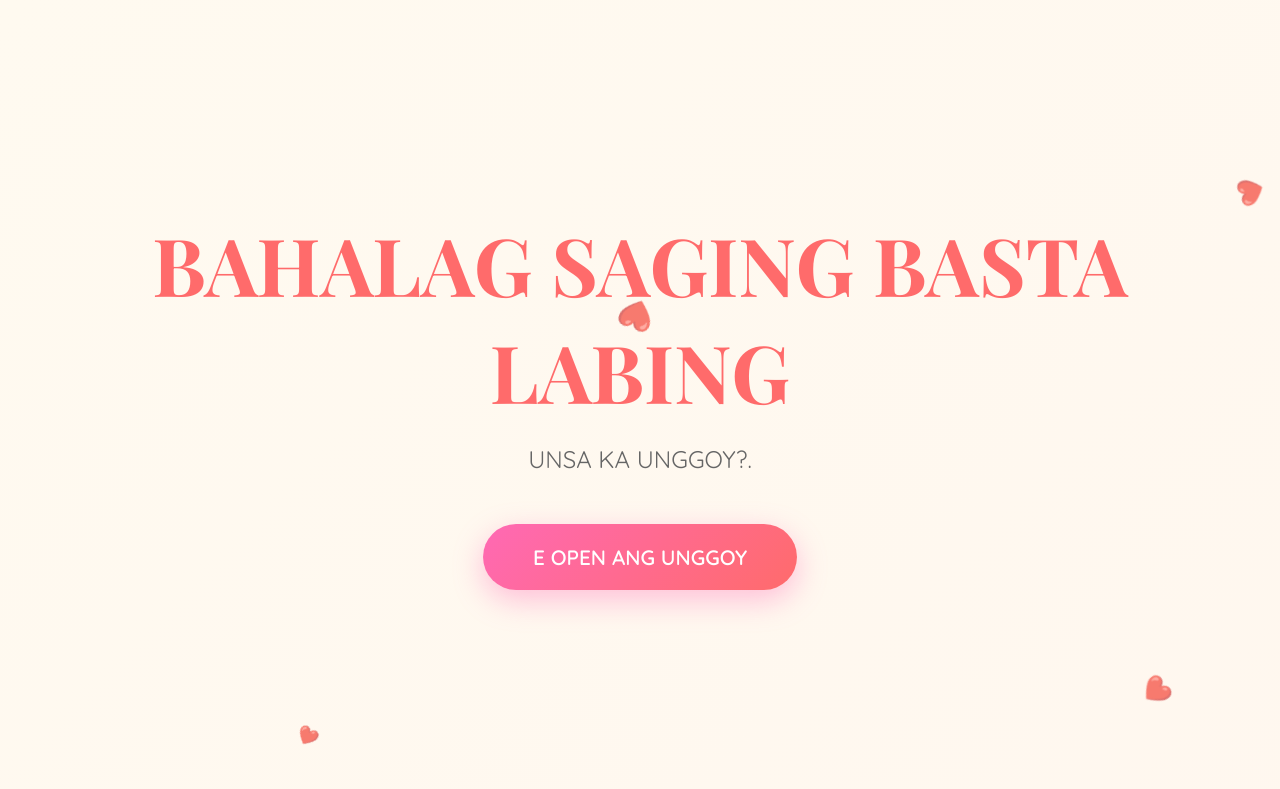
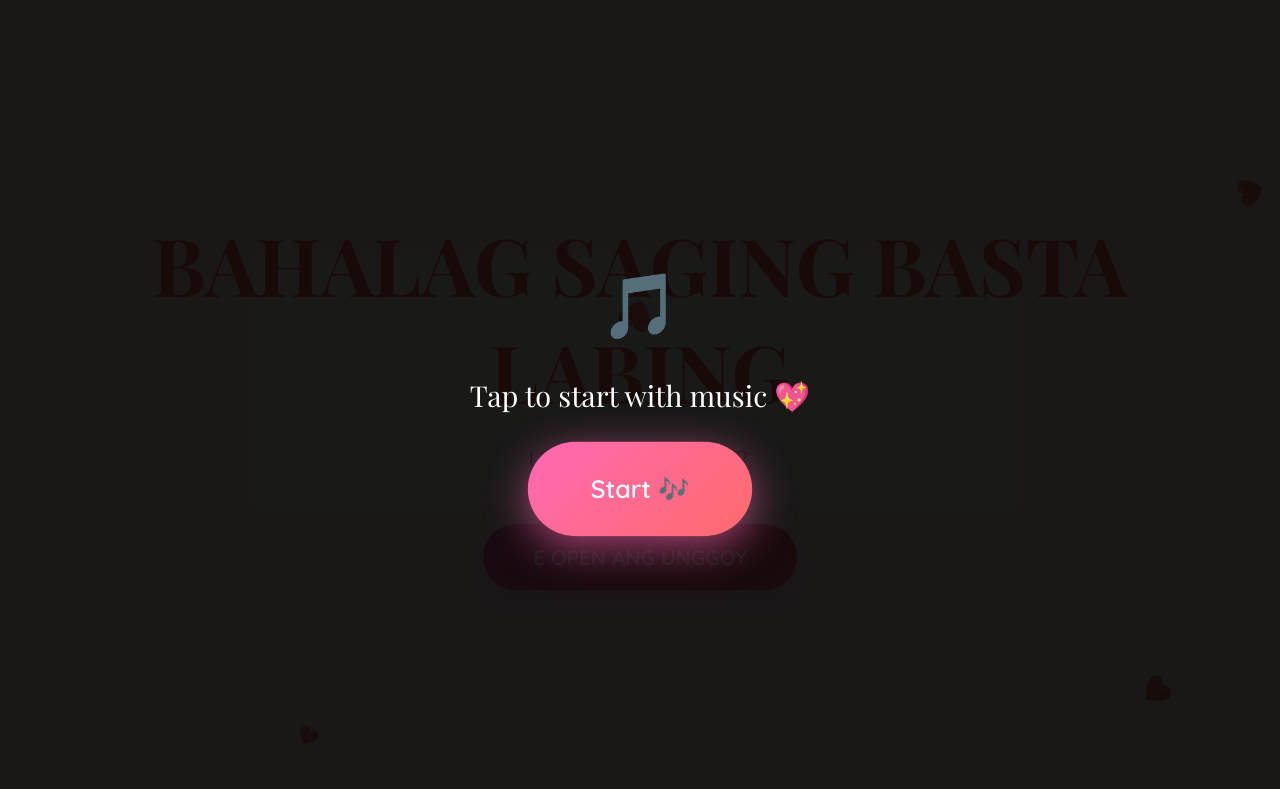
Before and after one commit to jolooooooooo/gift, a plain HTML site: page index.html in a window 1280 px wide. Shown: the top 789 px of the page. Drawn offline with nearby package versions, Linux system fonts and the light colour scheme.

Commit message:
Update index.html

```diff
--- a/index.html
+++ b/index.html
@@ -526,14 +526,78 @@
                 flex-direction: column;
             }
         }
+
+        /* Music Start Overlay */
+        .music-overlay {
+            position: fixed;
+            top: 0;
+            left: 0;
+            width: 100%;
+            height: 100%;
+            background: rgba(0, 0, 0, 0.9);
+            z-index: 9999;
+            display: flex;
+            align-items: center;
+            justify-content: center;
+            flex-direction: column;
+            gap: 30px;
+        }
+
+        .music-overlay.hidden {
+            display: none;
+        }
+
+        .music-start-button {
+            background: linear-gradient(135deg, var(--dark-pink), var(--red));
+            color: white;
+            border: none;
+            padding: 30px 60px;
+            font-size: 1.5rem;
+            font-family: 'Quicksand', sans-serif;
+            font-weight: 600;
+            border-radius: 50px;
+            cursor: pointer;
+            box-shadow: 0 10px 40px rgba(255, 105, 180, 0.6);
+            transition: all 0.3s ease;
+            animation: pulse 2s infinite;
+        }
+
+        .music-start-button:active {
+            transform: scale(0.95);
+        }
+
+        .music-overlay-text {
+            color: white;
+            font-size: 1.8rem;
+            text-align: center;
+            font-family: 'Playfair Display', serif;
+            padding: 0 20px;
+        }
+
+        .music-overlay-emoji {
+            font-size: 4rem;
+            animation: bounce 1s infinite;
+        }
+
+        @keyframes bounce {
+            0%, 100% { transform: translateY(0); }
+            50% { transform: translateY(-20px); }
+        }
     </style>
 </head>
 <body>
+    <!-- Music Start Overlay -->
+    <div class="music-overlay" id="musicOverlay">
+        <div class="music-overlay-emoji">🎵</div>
+        <div class="music-overlay-text">Tap to start with music 💖</div>
+        <button class="music-start-button" id="startMusicBtn">Start 🎶</button>
+    </div>
+
     <!-- Floating Hearts -->
     <div class="hearts-container" id="heartsContainer"></div>
 
     <!-- Background Music (Auto-play) -->
-    <audio id="bgMusic" autoplay loop>
+    <audio id="bgMusic" loop>
         <source src="bg.mp3" type="audio/mpeg">
     </audio>
 
@@ -658,7 +722,7 @@
 
             <div class="reason-card">
                 <div class="reason-front">
-                    <span class="reason-number">Lingin og Face</span>
+                    <span class="reason-number">Lingin of Face</span>
                 </div>
                 <div class="reason-back">
                     <p class="reason-text">The way you support my dreams and ambitions</p>
@@ -780,23 +844,30 @@
     </div>
 
     <script>
-        // Auto-play background music on user interaction
+        // Music Start - Mobile Friendly
         document.addEventListener('DOMContentLoaded', function() {
             const bgMusic = document.getElementById('bgMusic');
+            const musicOverlay = document.getElementById('musicOverlay');
+            const startMusicBtn = document.getElementById('startMusicBtn');
 
-            // Try to play immediately
-            bgMusic.play().catch(() => {
-                // If autoplay is blocked, play on first user interaction
-                const playOnInteraction = () => {
+            // Start music when button is clicked
+            startMusicBtn.addEventListener('click', function() {
+                bgMusic.play().then(() => {
+                    // Successfully started playing
+                    musicOverlay.classList.add('hidden');
+                }).catch(error => {
+                    console.log('Playback error:', error);
+                    // Try again
                     bgMusic.play();
-                    document.removeEventListener('click', playOnInteraction);
-                    document.removeEventListener('touchstart', playOnInteraction);
-                    document.removeEventListener('scroll', playOnInteraction);
-                };
+                    musicOverlay.classList.add('hidden');
+                });
+            });
 
-                document.addEventListener('click', playOnInteraction);
-                document.addEventListener('touchstart', playOnInteraction);
-                document.addEventListener('scroll', playOnInteraction);
+            // Also allow tap anywhere on overlay to start
+            musicOverlay.addEventListener('click', function(e) {
+                if (e.target === musicOverlay) {
+                    startMusicBtn.click();
+                }
             });
         });
 
```
